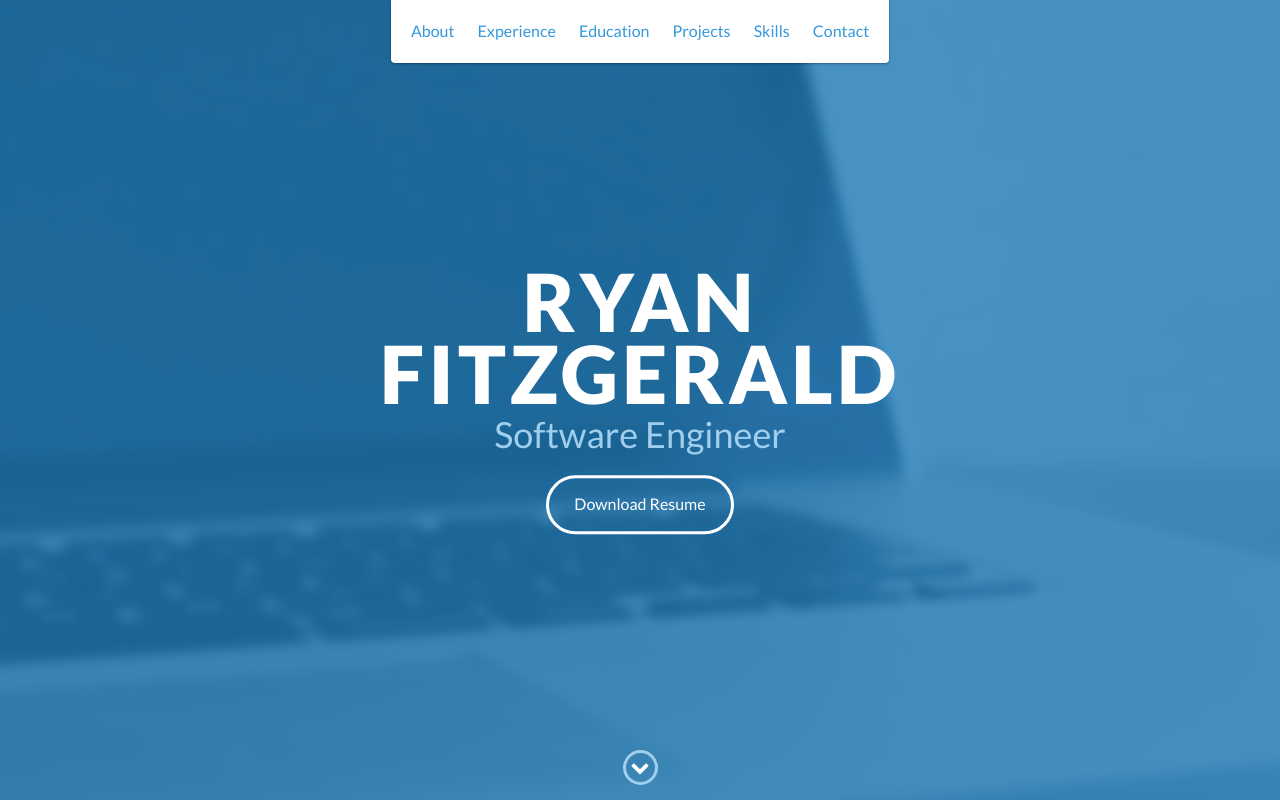
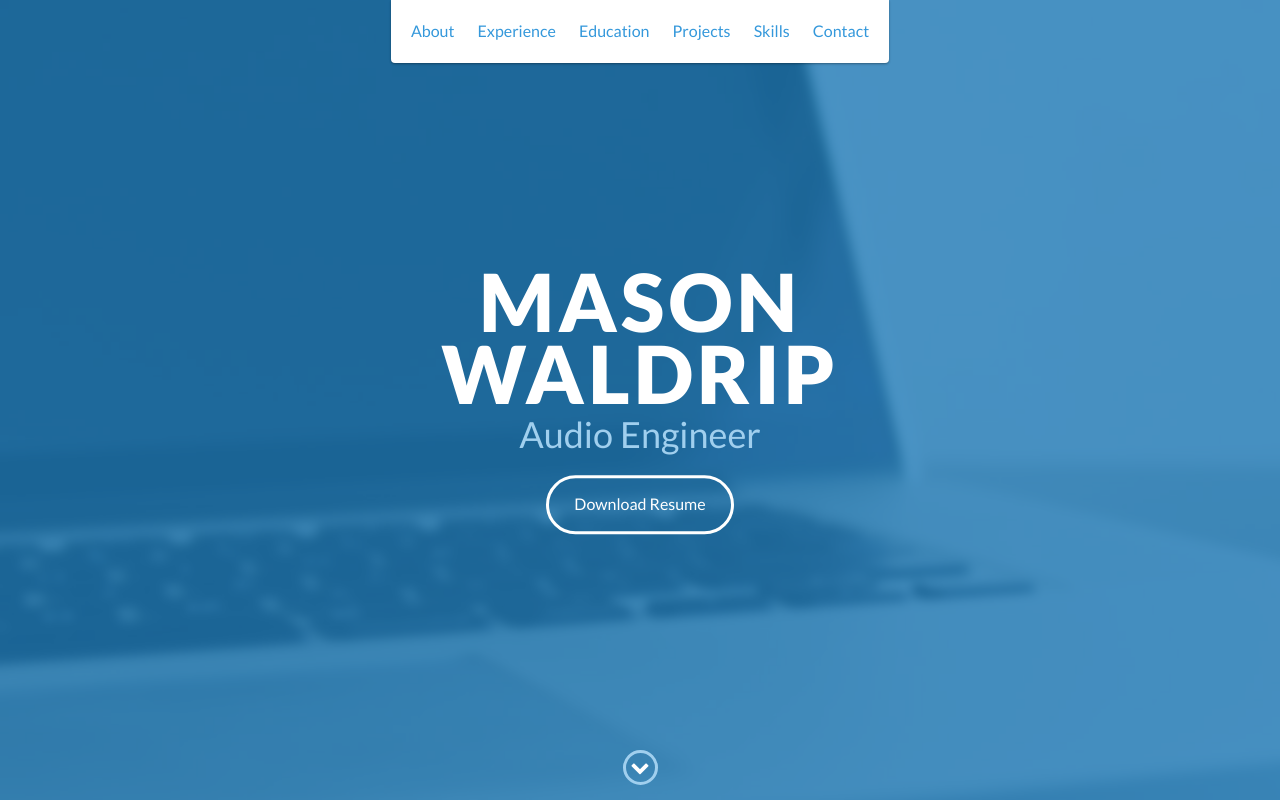
Before and after one commit to MaseWaldrip/MaseWaldrip.github.io, a website: page index.html in a window 1280 px wide. Shown: the top 800 px of the page. Drawn offline with nearby package versions, Linux system fonts and the light colour scheme.

Commit message:
Updated Title

```diff
--- a/index.html
+++ b/index.html
@@ -48,8 +48,8 @@
 
     <div id="lead">
         <div id="lead-content">
-            <h1>Ryan Fitzgerald</h1>
-            <h2>Software Engineer</h2>
+            <h1>Mason Waldrip</h1>
+            <h2>Audio Engineer</h2>
             <a href="#" class="btn-rounded-white">Download Resume</a>
         </div>
         <!-- End #lead-content -->
```
